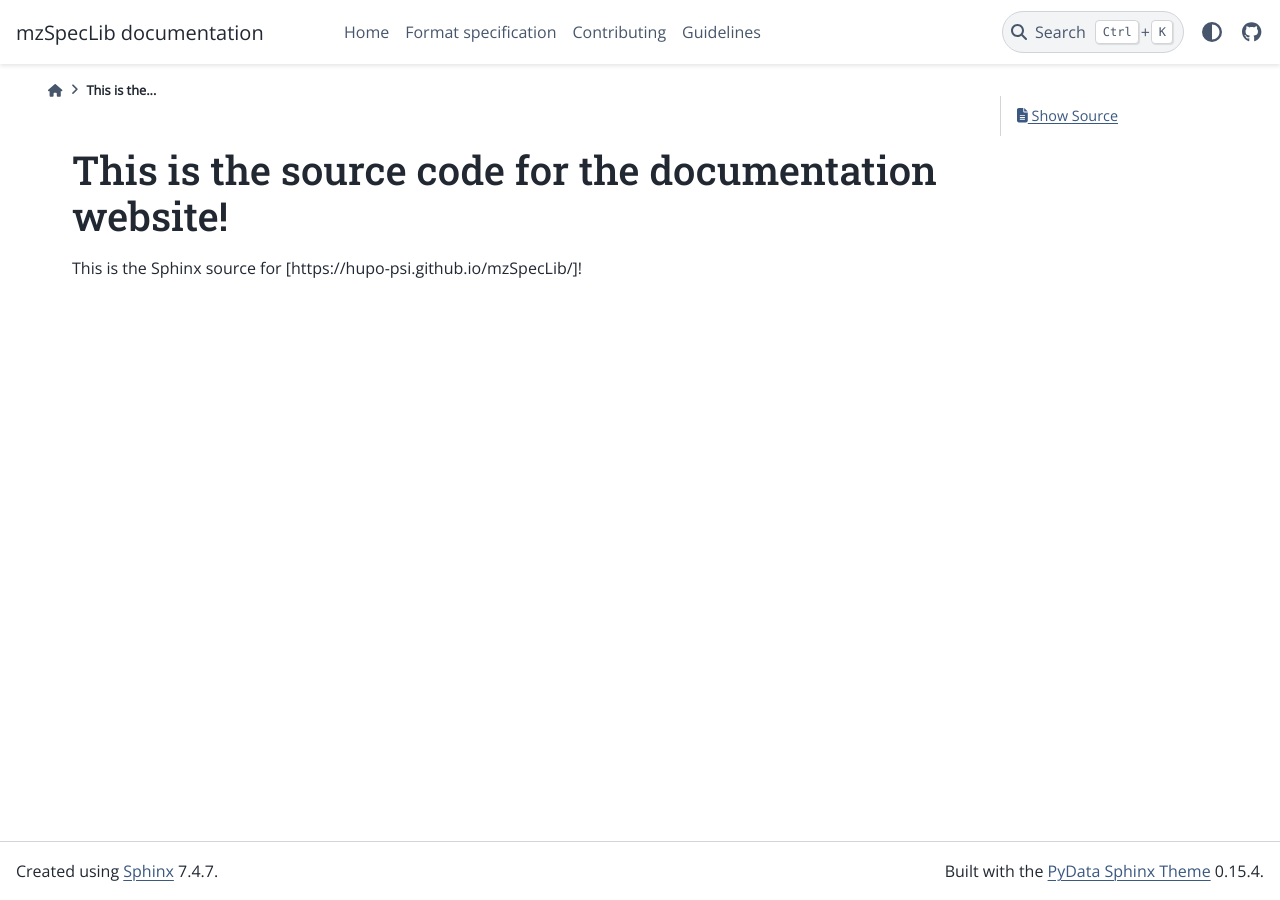
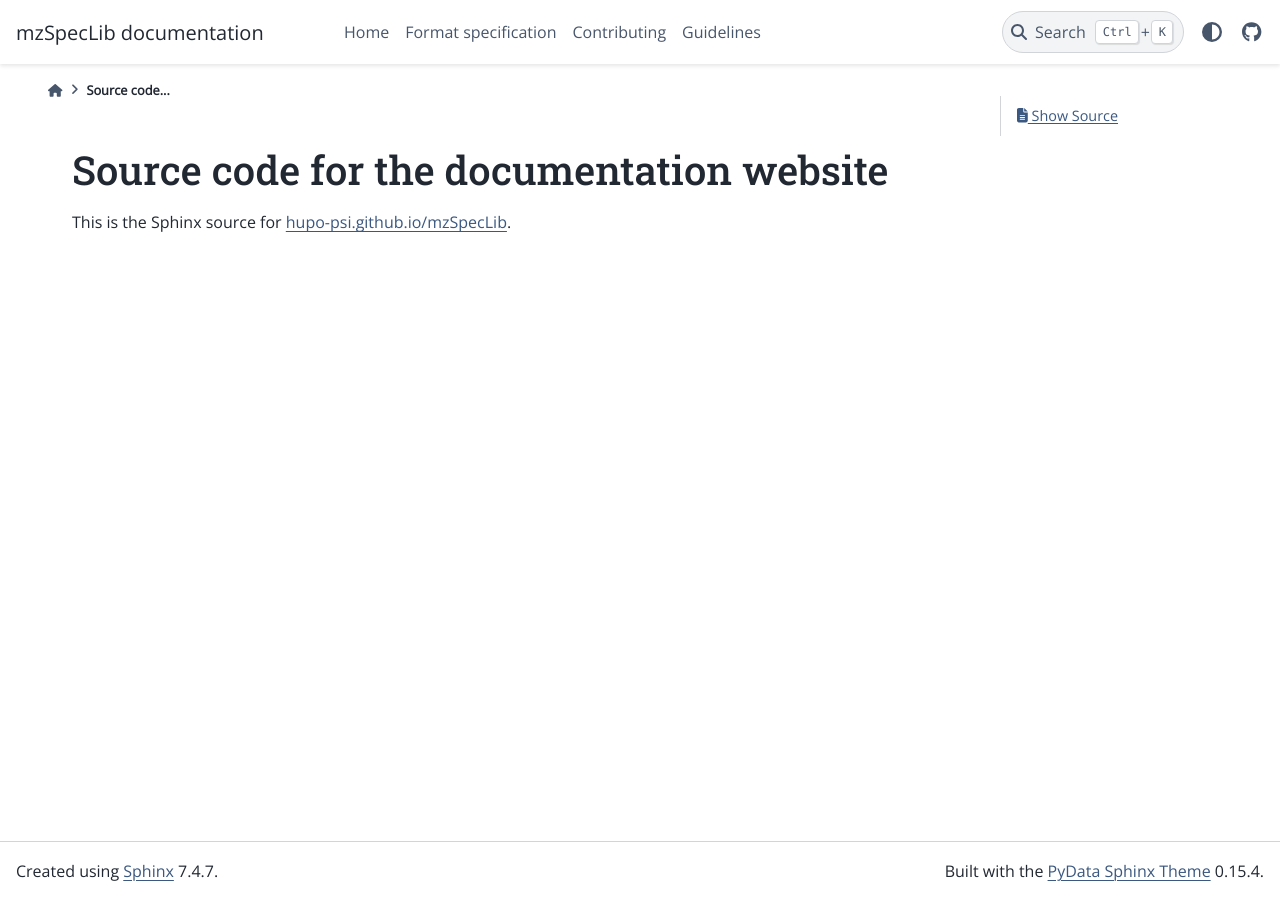
Before and after one commit to HUPO-PSI/mzSpecLib, a Sphinx documentation site: the page built from docs/README.md, in a window 1280 px wide. Built offline with Sphinx 7.4.7 and the PyData theme 0.15.4, drawn with Linux system fonts in a browser that asks for light colours.

Commit message:
Update README.md
Fix url

```diff
--- a/docs/README.md
+++ b/docs/README.md
@@ -1,3 +1,3 @@
-# This is the source code for the documentation website!
+# Source code for the documentation website
 
-This is the Sphinx source for [https://hupo-psi.github.io/mzSpecLib/]!
+This is the Sphinx source for [hupo-psi.github.io/mzSpecLib](https://hupo-psi.github.io/mzSpecLib/).
```
